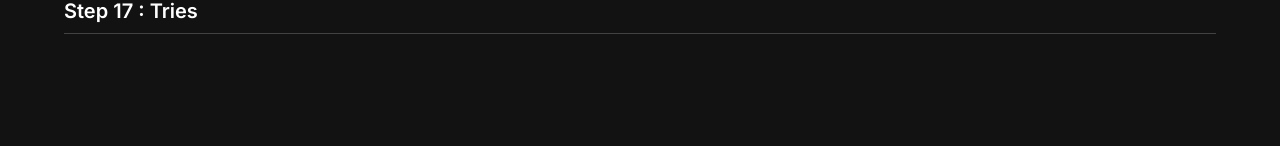
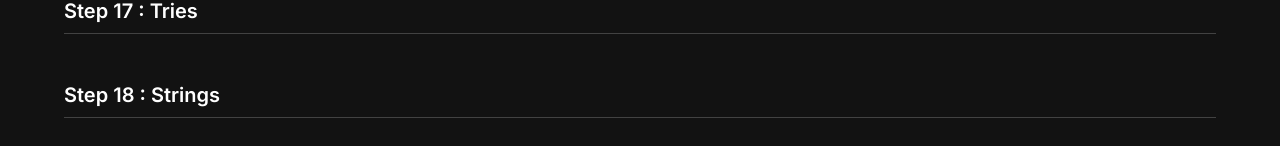
Before and after one commit to saqib40/old-tuf, a React (Vite) app in the folder frontend/: page /#/a2z in a window 1280 px wide. Shown: the part 1373-1519 px from the top of the page. Before the commit the page ends 1487 px from the top, so only its background shows below. Built offline with nearby package versions, Linux system fonts and the light colour scheme; some icons are missing.

Commit message:
added the advance string problems

```diff
--- /dev/null
+++ b/frontend/src/data/sheets/a2z-sheet/adv-strings/hard.json
@@ -0,0 +1,74 @@
+[
+    {
+        "id": 1,
+        "title": "Minimum number of bracket reversals needed to make an expression balanced",
+        "youtube": "",
+        "blog": "",
+        "practice": "https://leetcode.com/problems/minimum-add-to-make-parentheses-valid/",
+        "type": "leetcode"
+    },
+    {
+        "id": 2,
+        "title": "Count and say",
+        "youtube": "",
+        "blog": "",
+        "practice": "https://leetcode.com/problems/count-and-say/",
+        "type": "leetcode"
+    },
+    {
+        "id": 3,
+        "title": "Hashing In Strings | Theory",
+        "youtube": "",
+        "blog": "",
+        "practice": "",
+        "type": ""
+    },
+    {
+        "id": 4,
+        "title": "Rabin Karp",
+        "youtube": "",
+        "blog": "",
+        "practice": "https://leetcode.com/problems/repeated-string-match/discuss/416144/Rabin-Karp-algorithm-C%2B%2B-implementation",
+        "type": "leetcode"
+    },
+    {
+        "id": 5,
+        "title": "Z-Function",
+        "youtube": "",
+        "blog": "",
+        "practice": "https://leetcode.com/problems/implement-strstr/",
+        "type": "leetcode"
+    },
+    {
+        "id": 6,
+        "title": "KMP algo / LPS(pi) array",
+        "youtube": "",
+        "blog": "",
+        "practice": "https://leetcode.com/problems/implement-strstr/",
+        "type": "leetcode"
+    },
+    {
+        "id": 7,
+        "title": "Shortest Palindrome",
+        "youtube": "",
+        "blog": "",
+        "practice": "https://leetcode.com/problems/shortest-palindrome/",
+        "type": "leetcode"
+    },
+    {
+        "id": 8,
+        "title": "Longest happy prefix",
+        "youtube": "",
+        "blog": "",
+        "practice": "https://leetcode.com/problems/longest-happy-prefix/",
+        "type": "leetcode"
+    },
+    {
+        "id": 9,
+        "title": "Count palindromic subsequence in given string",
+        "youtube": "",
+        "blog": "",
+        "practice": "",
+        "type": ""
+    }
+]
--- a/frontend/src/pages/a2z.tsx
+++ b/frontend/src/pages/a2z.tsx
@@ -150,7 +150,14 @@ function A2Z() {
       {subtitle: "Lec 1: Theory", link: "sheets/a2z-sheet/tries/lec1"},
       {subtitle: "Lec 2: Problems", link: "sheets/a2z-sheet/tries/lec2"}
     ]
-  }
+  };
+
+  const advStrings = {
+    title: "Step 18 : Strings",
+    sections: [
+      {subtitle: "Lec 1: Hard Problems", link: "sheets/a2z-sheet/adv-strings/hard"}
+    ]
+  };
 
   return (
     <ThemeProvider theme={darkTheme}>
@@ -177,6 +184,7 @@ function A2Z() {
         <Reusable {...bst} />
         <Reusable {...graphs} />
         <Reusable {...trie} />
+        <Reusable {...advStrings} />
       </Container>
     </ThemeProvider>
   );
```
